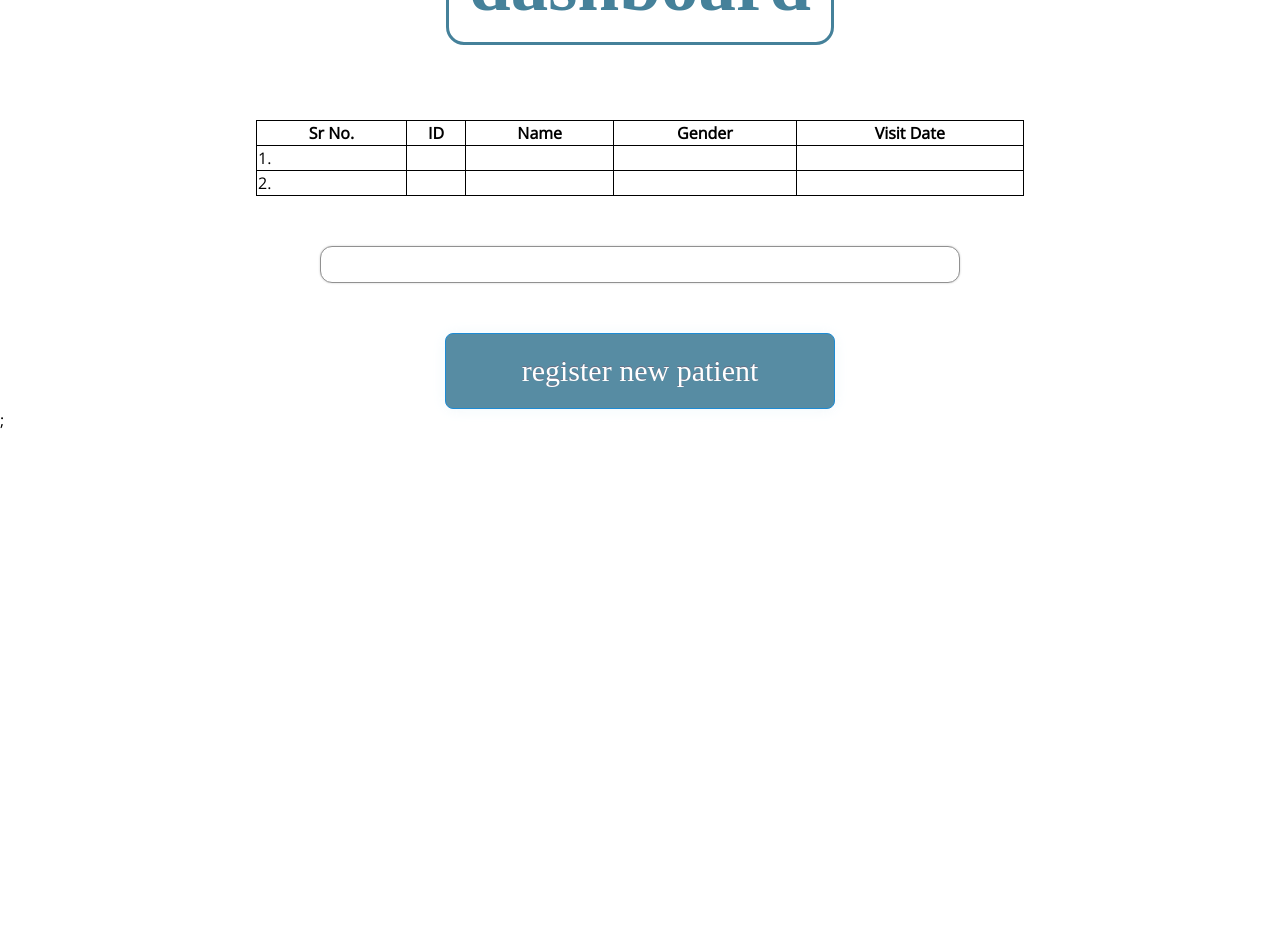
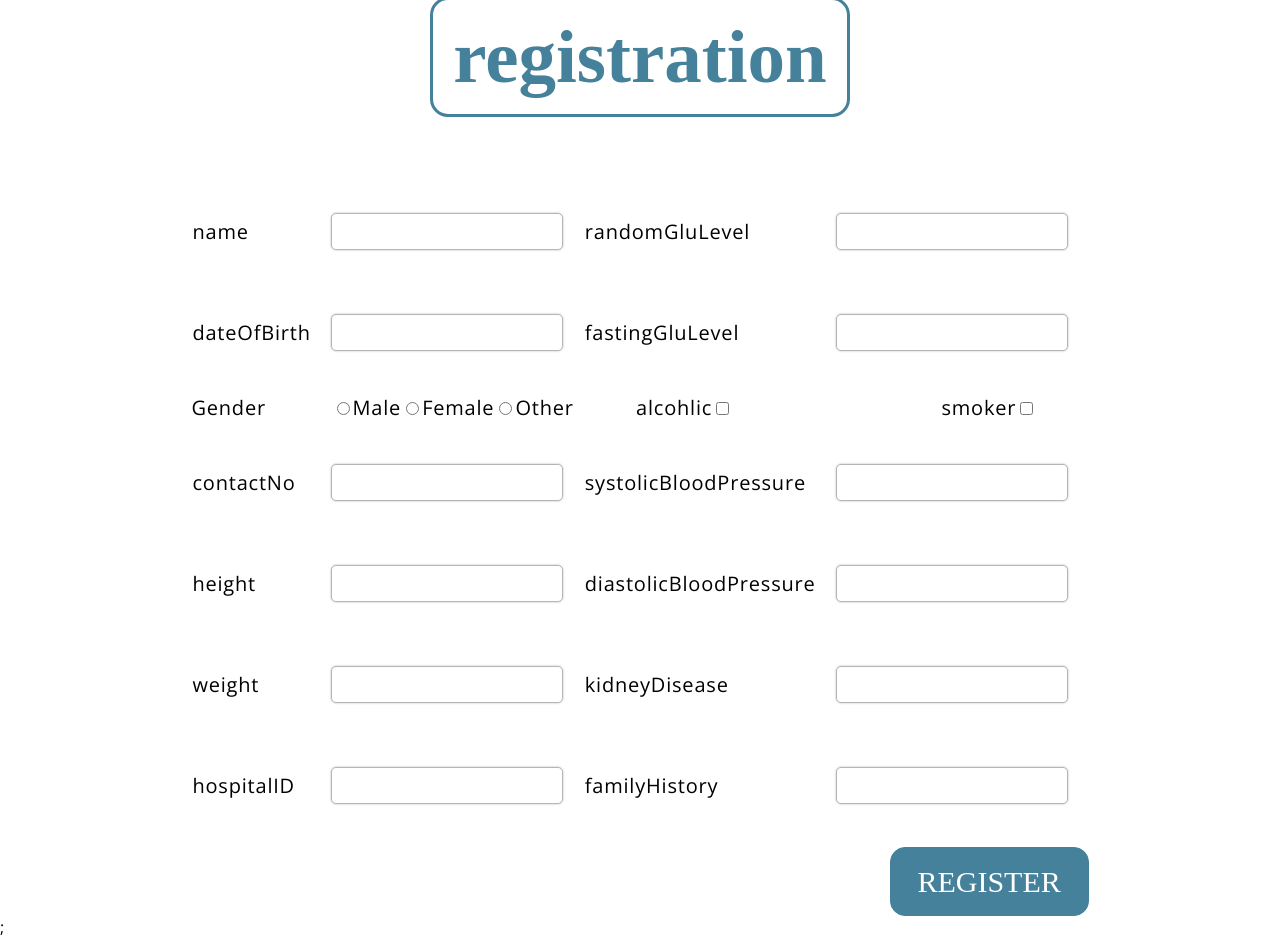
Before and after one commit to Humza-K-T/web-proj, a React (Create React App) app: page / in a window 1280 px wide. Shown: the part 260-1198 px from the top of the page. Before the commit the page ends 800 px from the top, so only its background shows below. Built offline with nearby package versions, Linux system fonts and the light colour scheme; a web font is replaced by a local one.

Commit message:
implemented php on registration.js

```diff
--- a/src/App.js
+++ b/src/App.js
@@ -8,7 +8,7 @@ import Registration from "./Registration";
 function App() {
   return (
     <>
-      <Dashboard />;
+      <Registration />;
     </>
   );
 }
--- a/src/Registration.js
+++ b/src/Registration.js
@@ -8,6 +8,41 @@ import Check from "./Check";
 import DashHeading from "./DashHeading";
 
 export default function Registration() {
+
+  const[state, setState] = React.useState({
+    name: "",
+    dateOfBirth: "",
+    contactNo: "",
+    height:"",
+    gender:"",
+    weight:"",
+    hospitalId:"",
+    randomGluLevel:"",
+    fastingGluLevel:"",
+    alcohlic: false,
+    smoker: false,
+    systolicBloodPressure: "",
+    diastolicBloodPressure: "",
+    kidneyDisease: "",
+    familyHistory: ""
+  });
+
+  const handleChange = (event) => {
+
+    const { name, value , type, checked} = event.target;
+    setState({
+      ...state,
+      [name]: type === "checkbox" ? checked :  value
+    });
+  };
+
+  function handleSubmit(event) {
+    event.preventDefault();
+    console.log(state);
+  }
+
+
+
   return (
     <>
       <Navbar />
@@ -15,45 +50,45 @@ export default function Registration() {
         <Back />
         <DashHeading name="Registration" />
         <div className="registFields">
-          <form>
+          <form method="post" action="http://localhost/registration.php" onSubmit={handleSubmit}>
             <div className="registration-parentdiv">
               <div className="registration-indiv">
-                <InputX name="Name" />
+                <InputX name="name" />
                 <br />
-                <InputX name="Date of Birth" />
+                <InputX name="dateOfBirth" />
                 <br />
-                <Radio />
+                <Radio name="gender" gender={state.gender} fun={handleChange} />
                 <br />
-                <InputX name="Contact Number" />
+                <InputX name="contactNo" />
                 <br />
-                <InputX name="Height" />
+                <InputX name="height" />
                 <br />
-                <InputX name="Weight" />
+                <InputX name="weight" />
                 <br />
-                <InputX name="HospitalID" />
+                <InputX name="hospitalID" />
                 <br />
               </div>
 
               <div className="registration-indiv">
-                <InputX name="Random Glucose Level" />
+                <InputX name="randomGluLevel" />
                 <br />
-                <InputX name="Fasting Glucose Level" />
+                <InputX name="fastingGluLevel" />
                 <br />
                 <div className="check-buttons">
-                  <Check name="Alcohlic" />
+                  <Check name="alcohlic" checked={state.alcohlic} fun={handleChange}/>
                   <br />
-                  <Check name="Smoker" />
+                  <Check name="smoker" checked={state.smoker} fun={handleChange} />
                 </div>
                 <br />
 
-                <InputX name="Systolic Blood Pressure" />
+                <InputX name="systolicBloodPressure" />
                 <br />
-                <InputX name="Diastolic Blood Pressure" />
+                <InputX name="diastolicBloodPressure" />
                 <br />
-                <InputX name="Kidney Disease" />
+                <InputX name="kidneyDisease" />
 
                 <br />
-                <InputX name="Family History" />
+                <InputX name="familyHistory" />
               </div>
             </div>
             <div className="register-button">
```
